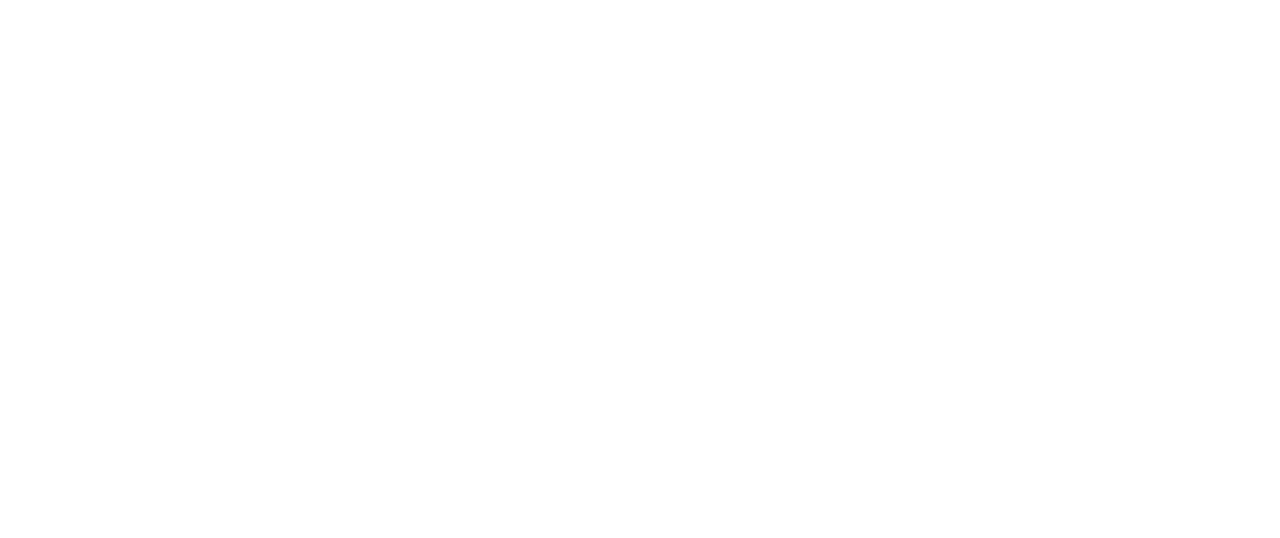
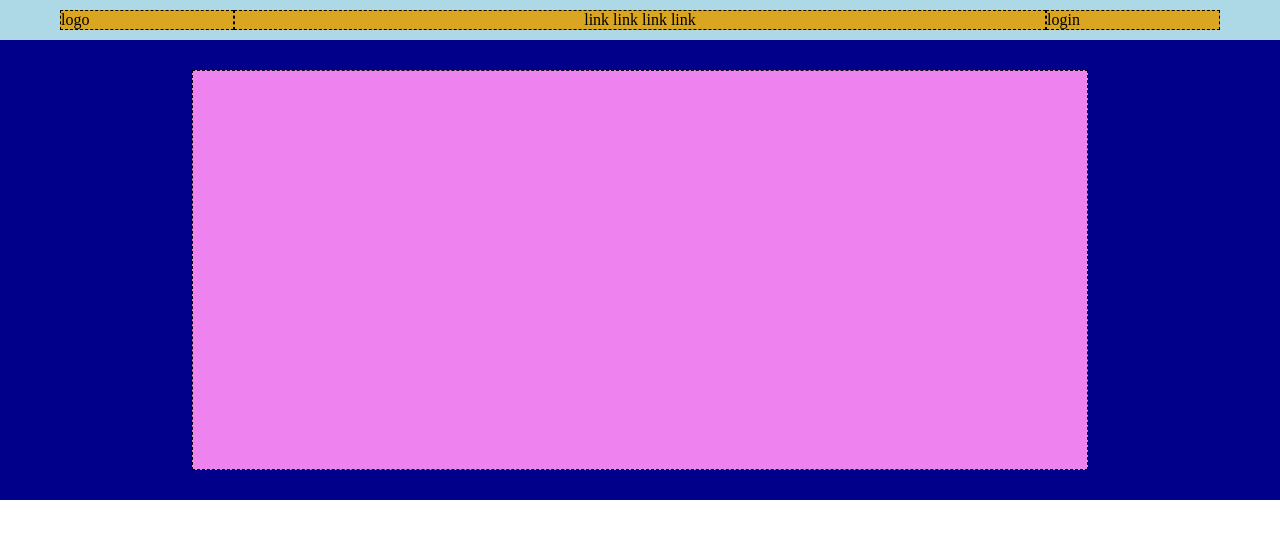
Before and after one commit to Francesco-Rianna/htmlcss-struttura-discord, a plain HTML site: page index.html in a window 1280 px wide. Drawn offline with Linux system fonts and the light colour scheme.

Commit message:
feat: added header with container and two section with style of ever section

```diff
--- a/index.html
+++ b/index.html
@@ -9,6 +9,46 @@
 </head>
 
 <body>
+    <header>
+        <!-- section1 -->
+        <div class="bg-sh1">
+            <div class="container">
+
+                <section class="section-1">
+                    <div class="row row15">logo</div>
+                    <div class="row row70">link link link link </div>
+                    <div class="row row15">login </div>
+                </section>
+
+            </div>
+        </div>
+
+        <!-- /section1 -->
+
+        <!-- section2 -->
+        <div class="bg-sh2">
+            <div class="container">
+                <section class="section-2">
+                    <div class="box"></div>
+                </section>
+            </div>
+        </div>
+        <!--section2 -->
+    </header>
+
+
+
+
+
+
+
+
+
+
+
+
+
+
 
 </body>
 
--- a/style.css
+++ b/style.css
@@ -0,0 +1,73 @@
+/*-------------------
+    RESET
+-------------------*/
+* {
+    margin: 0;
+    padding: 0;
+    box-sizing: border-box;
+}
+
+
+/*-------------------
+    GRID LAYOUT
+-------------------*/
+
+.container {
+    max-width: 1180px;
+    margin: 0 auto;
+}
+
+.row {
+    background-color: #daa520;
+
+
+}
+
+.row15 {
+    width: 15%;
+
+}
+
+.row70 {
+    width: 70%;
+    text-align: center;
+}
+
+.box {
+    width: 80%;
+    min-height: 400px;
+    background-color: #ee82ee;
+}
+
+
+
+/*-------------------
+    HEADER
+-------------------*/
+.bg-sh1 {
+    background-color: #add8e6;
+}
+
+.section-1,
+.section-2 {
+    display: flex;
+
+}
+
+.section-1 {
+    padding: 10px;
+}
+
+.section-2 {
+    padding: 30px;
+    justify-content: center;
+
+}
+
+.bg-sh2 {
+    background-color: #00008b;
+}
+
+section>div {
+    border: 1px dashed black;
+}
```
